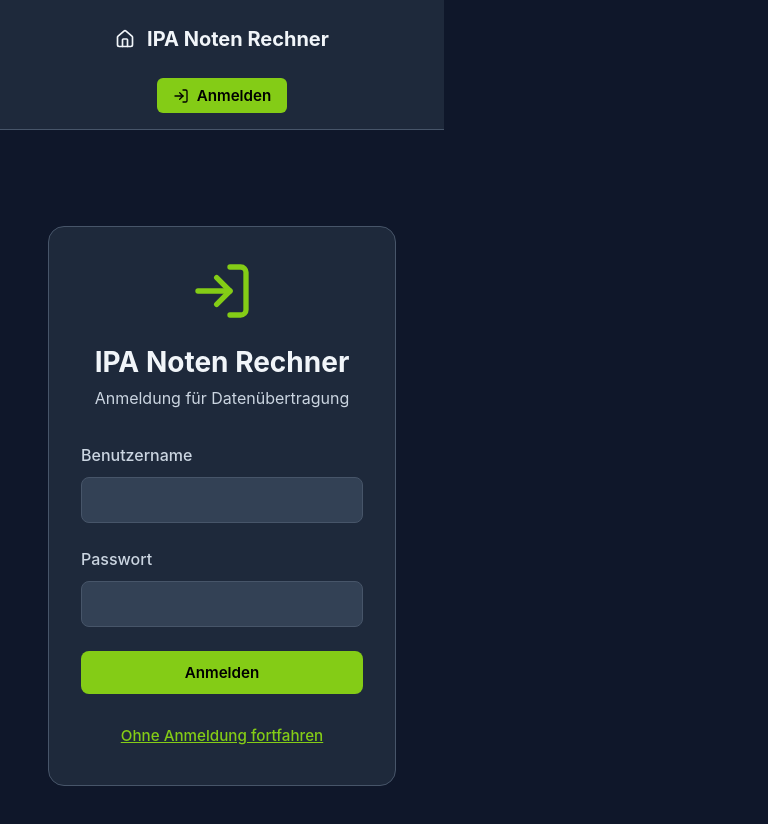
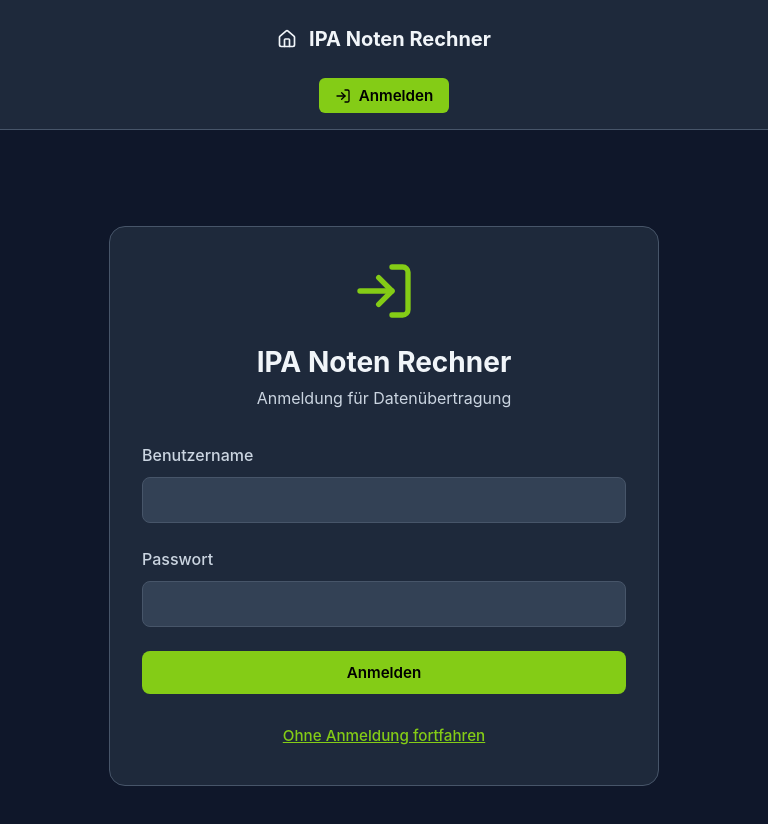
Before and after one commit to jannismilz/ipa-noten-rechner, a React (Vite) app in the folder frontend/: page /login in a window 768 px wide. Shown: the top 824 px of the page. Built offline with nearby package versions, Linux system fonts and the light colour scheme; no server answers.

Commit message:
fix: Centering of content

```diff
--- a/frontend/src/App.css
+++ b/frontend/src/App.css
@@ -36,6 +36,10 @@ body {
   flex-direction: column;
 }
 
+#root {
+  width: 100%;
+}
+
 .main-content {
   flex: 1;
   padding: 2rem;
@@ -51,10 +55,11 @@ body {
   top: 0;
   z-index: 100;
   backdrop-filter: blur(10px);
+  width: 100%;
 }
 
 .header-content {
-  max-width: 1400px;
+  max-width: 1200px;
   margin: 0 auto;
   padding: 1rem 2rem;
   display: flex;
@@ -233,7 +238,7 @@ button {
   border: 1px solid var(--border);
   border-radius: 1rem;
   padding: 3rem;
-  max-width: 450px;
+  max-width: 550px;
   width: 100%;
   position: relative;
 }
@@ -390,6 +395,18 @@ button {
   display: grid;
   grid-template-columns: repeat(auto-fit, minmax(250px, 1fr));
   gap: 1rem;
+}
+
+@media (min-width: 1024px) {
+  .overview-grid {
+    grid-template-columns: repeat(4, 1fr);
+  }
+}
+
+@media (min-width: 768px) and (max-width: 1023px) {
+  .overview-grid {
+    grid-template-columns: repeat(2, 1fr);
+  }
 }
 
 .overview-card {
@@ -761,7 +778,12 @@ button {
     gap: 0.5rem;
   }
 
-  .login-card, .onboarding-card {
+  .login-card, .onboarding-card, .profile-card {
     padding: 2rem;
+    width: 95%;
+  }
+
+  .login-container, .onboarding-container, .profile-container {
+    padding: 1rem;
   }
 }
```
